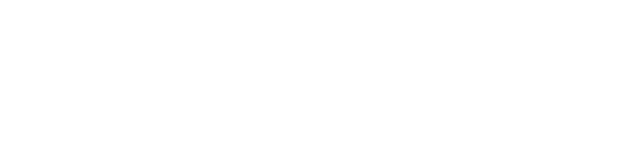
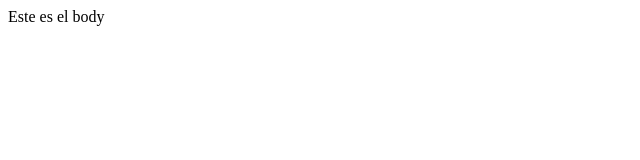
Before and after one commit to christian-suarez1979/test-repository-1, a plain HTML site: page index.html in a window 1280 px wide. Shown: the whole page, without its empty margins (0-640 px from the left). Drawn offline with Linux system fonts and the light colour scheme.

Commit message:
Adicion de body

```diff
--- a/index.html
+++ b/index.html
@@ -1,3 +1,7 @@
 <html>
 
+<body>
+    Este es el body
+</body>
+
 </html>
```
